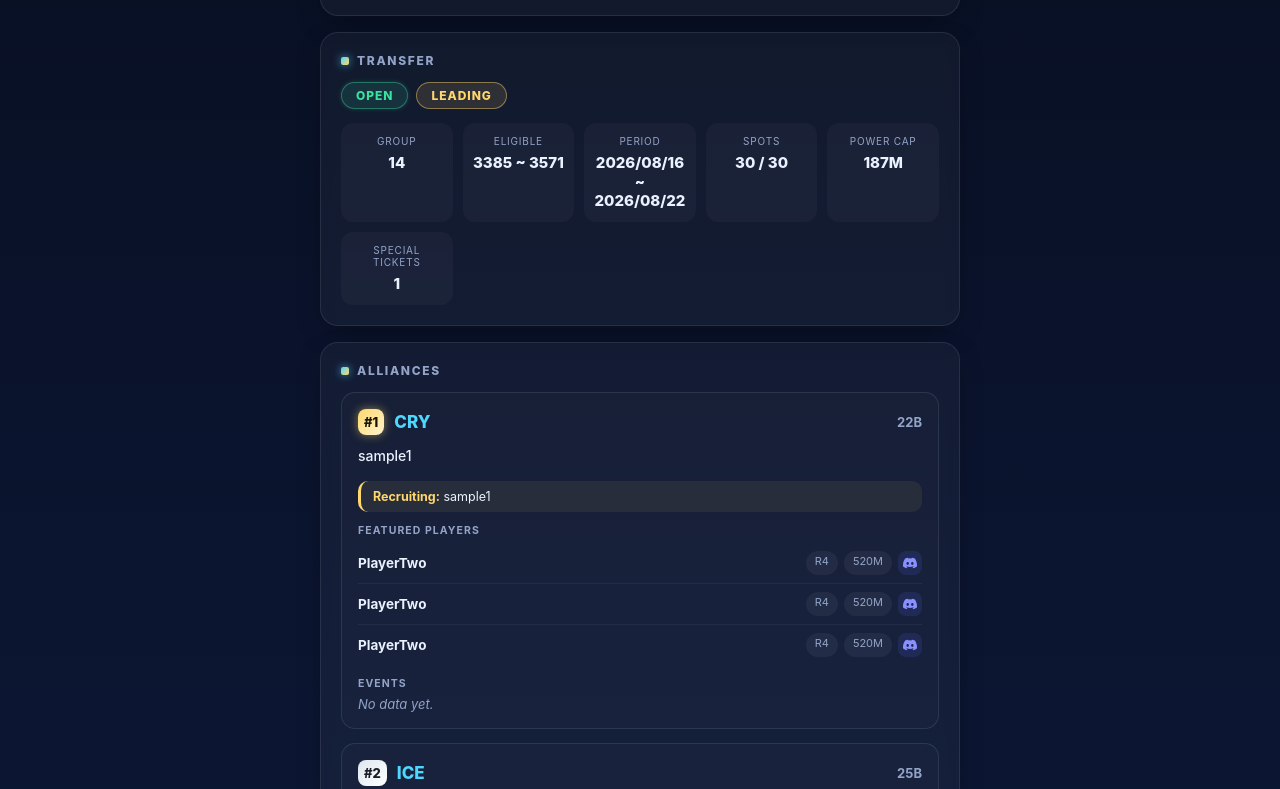
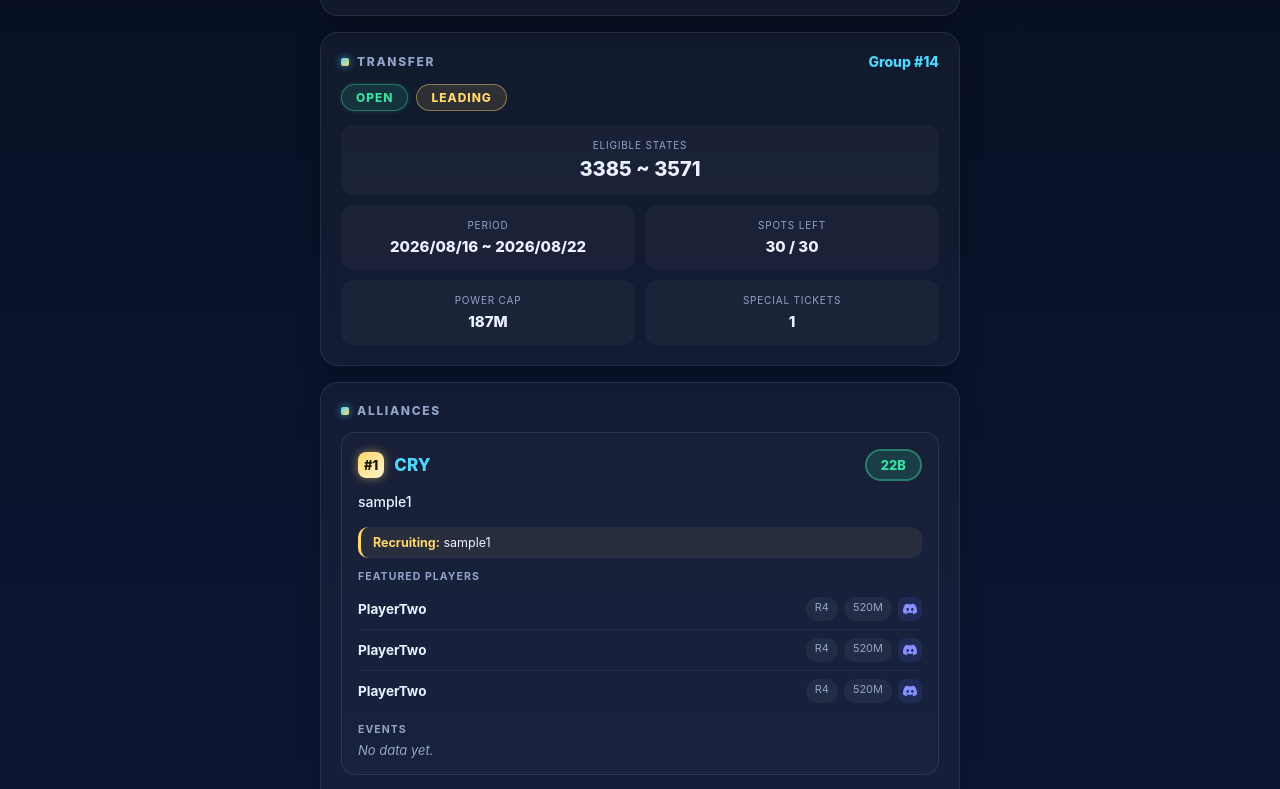
Before and after one commit to state-3495/state-3495.github.io, a website: page index.html in a window 1280 px wide. Shown: the part 688-1477 px from the top of the page. Drawn offline with Linux system fonts and the light colour scheme.

Commit message:
Transfer: Eligible States as wide highlight box, Group moved to header; alliance power as oval badge; shrink event-time-box height

```diff
--- a/index.html
+++ b/index.html
@@ -98,10 +98,14 @@
   .leading-badge.show{display:inline-block}
   @keyframes pulse-open{ 0%,100%{box-shadow:0 0 0 rgba(56,226,160,0.0)} 50%{box-shadow:0 0 14px rgba(56,226,160,0.5)} }
 
-  .transfer-grid{display:grid;grid-template-columns:repeat(auto-fit,minmax(110px,1fr));gap:10px}
-  .transfer-box{background:rgba(255,255,255,0.03);border-radius:12px;padding:12px 8px;text-align:center}
+  .transfer-top{display:flex;align-items:center;justify-content:space-between;margin-bottom:14px}
+  .transfer-group{font-size:14px;font-weight:800;color:var(--cyan)}
+  .transfer-grid{display:grid;grid-template-columns:1fr 1fr;gap:10px}
+  .transfer-box{background:rgba(255,255,255,0.03);border-radius:12px;padding:14px;text-align:center}
+  .transfer-box.wide{grid-column:1 / -1}
   .transfer-box-label{font-size:10px;letter-spacing:0.08em;color:var(--ink-dim);text-transform:uppercase;margin-bottom:6px}
   .transfer-box-value{font-size:15px;font-weight:800;color:var(--ink);word-break:break-word}
+  .transfer-box.wide .transfer-box-value{font-size:20px}
 
   table{width:100%;border-collapse:collapse;font-size:13px}
   th{text-align:left;color:var(--ink-dim);font-weight:700;font-size:11px;letter-spacing:0.06em;
@@ -143,7 +147,12 @@
   .alliance-card:last-child{margin-bottom:0}
   .alliance-head{display:flex;align-items:center;gap:10px;margin-bottom:6px}
   .alliance-name{font-size:17px;font-weight:800;color:var(--cyan)}
-  .alliance-power{margin-left:auto;font-size:13px;color:var(--ink-dim);font-weight:700}
+  .alliance-power{
+    margin-left:auto;display:inline-flex;align-items:center;justify-content:center;
+    min-width:56px;height:32px;padding:0 14px;flex-shrink:0;border-radius:999px;
+    background:rgba(56,226,160,0.15);border:2px solid rgba(56,226,160,0.4);
+    color:var(--green);font-weight:800;font-size:13px;text-align:center;
+  }
   .alliance-desc{
     font-size:14px;line-height:1.6;color:var(--ink);font-weight:500;
     margin:10px 0 14px;white-space:pre-line;
@@ -171,7 +180,7 @@
   .event-card{border:1px solid var(--card-border);border-radius:12px;padding:12px;background:rgba(255,255,255,0.02)}
   .event-name{font-size:11px;font-weight:800;letter-spacing:0.08em;text-transform:uppercase;color:var(--ink-dim);margin-bottom:10px}
   .event-times{display:grid;grid-template-columns:repeat(auto-fit,minmax(90px,1fr));gap:8px}
-  .event-time-box{background:rgba(255,255,255,0.03);border-radius:10px;padding:10px 6px;text-align:center}
+  .event-time-box{background:rgba(255,255,255,0.03);border-radius:10px;padding:6px;text-align:center}
   .event-time-label{font-size:10px;letter-spacing:0.08em;color:var(--ink-dim);text-transform:uppercase;margin-bottom:4px}
   .event-time-value{font-family:ui-monospace,"JetBrains Mono",Menlo,monospace;font-size:17px;font-weight:800;color:var(--cyan)}
 
@@ -260,8 +269,13 @@
   </section>
 
   <section class="card">
-    <h2>Transfer</h2>
-    <span class="transfer-status" id="transferStatus"></span><span class="leading-badge" id="leadingBadge">LEADING</span>
+    <div class="transfer-top">
+      <h2 style="margin-bottom:0">Transfer</h2>
+      <span class="transfer-group" id="transferGroup"></span>
+    </div>
+    <div>
+      <span class="transfer-status" id="transferStatus"></span><span class="leading-badge" id="leadingBadge">LEADING</span>
+    </div>
     <div class="transfer-grid" id="transferGrid"></div>
   </section>
 
@@ -438,17 +452,17 @@ window.addEventListener('DOMContentLoaded', () => {
   statusEl.className = `transfer-status ${transfer.isOpen ? 'open' : 'closed'}`;
   document.getElementById('leadingBadge').classList.toggle('show', transfer.leadingState === true);
 
+  document.getElementById('transferGroup').textContent = transfer.groupNumber ? `Group #${transfer.groupNumber}` : '';
+
+  const eligible = ['Eligible States', `${transfer.eligibleStatesStart} ~ ${transfer.eligibleStatesEnd}`];
   const fields = [
-    ['Group', transfer.groupNumber],
-    ['Eligible', `${transfer.eligibleStatesStart} ~ ${transfer.eligibleStatesEnd}`],
     ['Period', `${transfer.periodStart} ~ ${transfer.periodEnd}`],
-    ['Spots', `${transfer.spotsLeft} / ${transfer.spotsTotal}`],
+    ['Spots Left', `${transfer.spotsLeft} / ${transfer.spotsTotal}`],
     ['Power Cap', transfer.powerCap],
     ['Special Tickets', transfer.specialTickets || '-'],
   ];
-  document.getElementById('transferGrid').innerHTML = fields
-    .map(([k, v]) => `<div class="transfer-box"><div class="transfer-box-label">${k}</div><div class="transfer-box-value">${v}</div></div>`)
-    .join('');
+  const box = ([k, v], wide) => `<div class="transfer-box${wide ? ' wide' : ''}"><div class="transfer-box-label">${k}</div><div class="transfer-box-value">${v}</div></div>`;
+  document.getElementById('transferGrid').innerHTML = box(eligible, true) + fields.map((f) => box(f, false)).join('');
 
   document.getElementById('alliances').innerHTML = renderAlliances(alliances, council, events);
 
```
